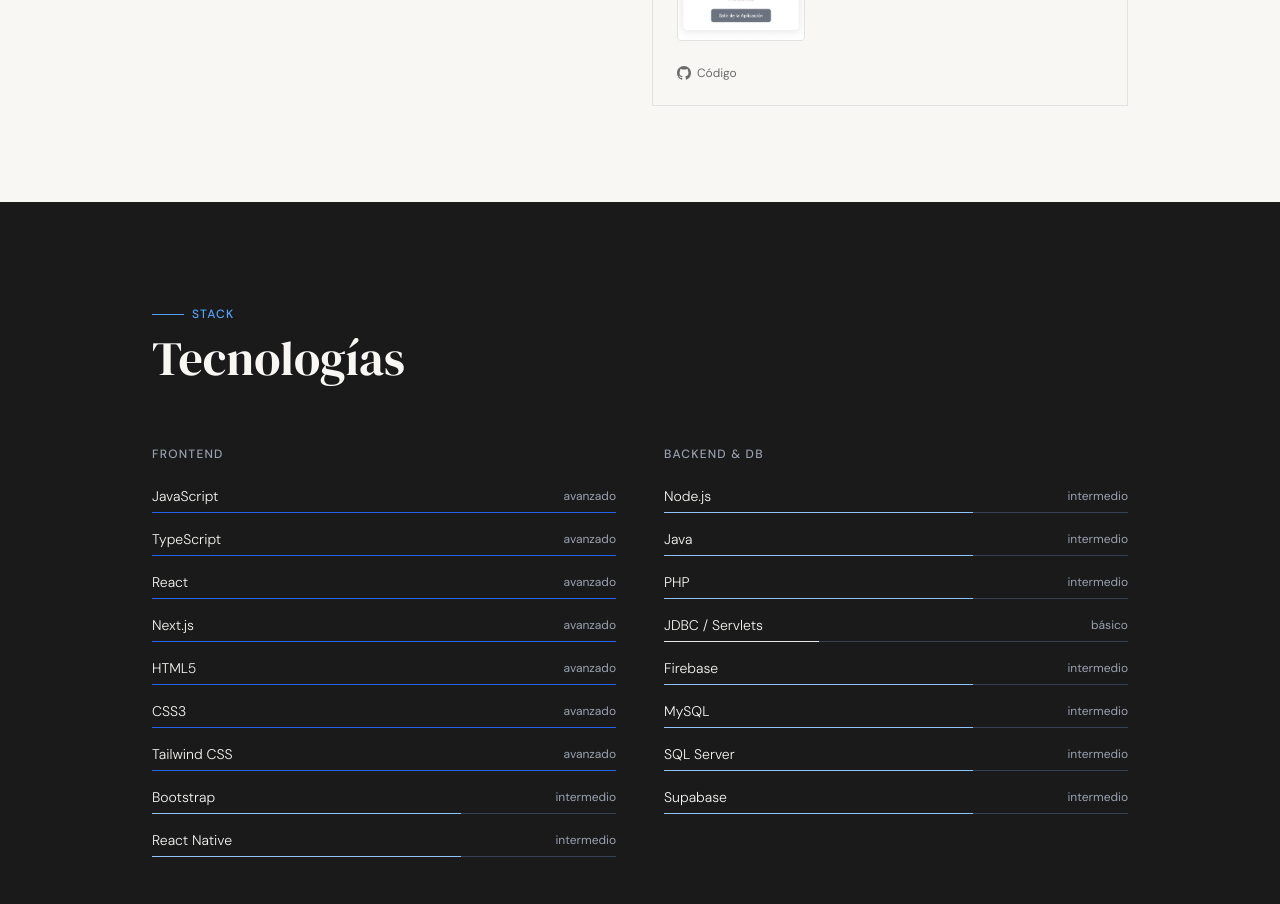
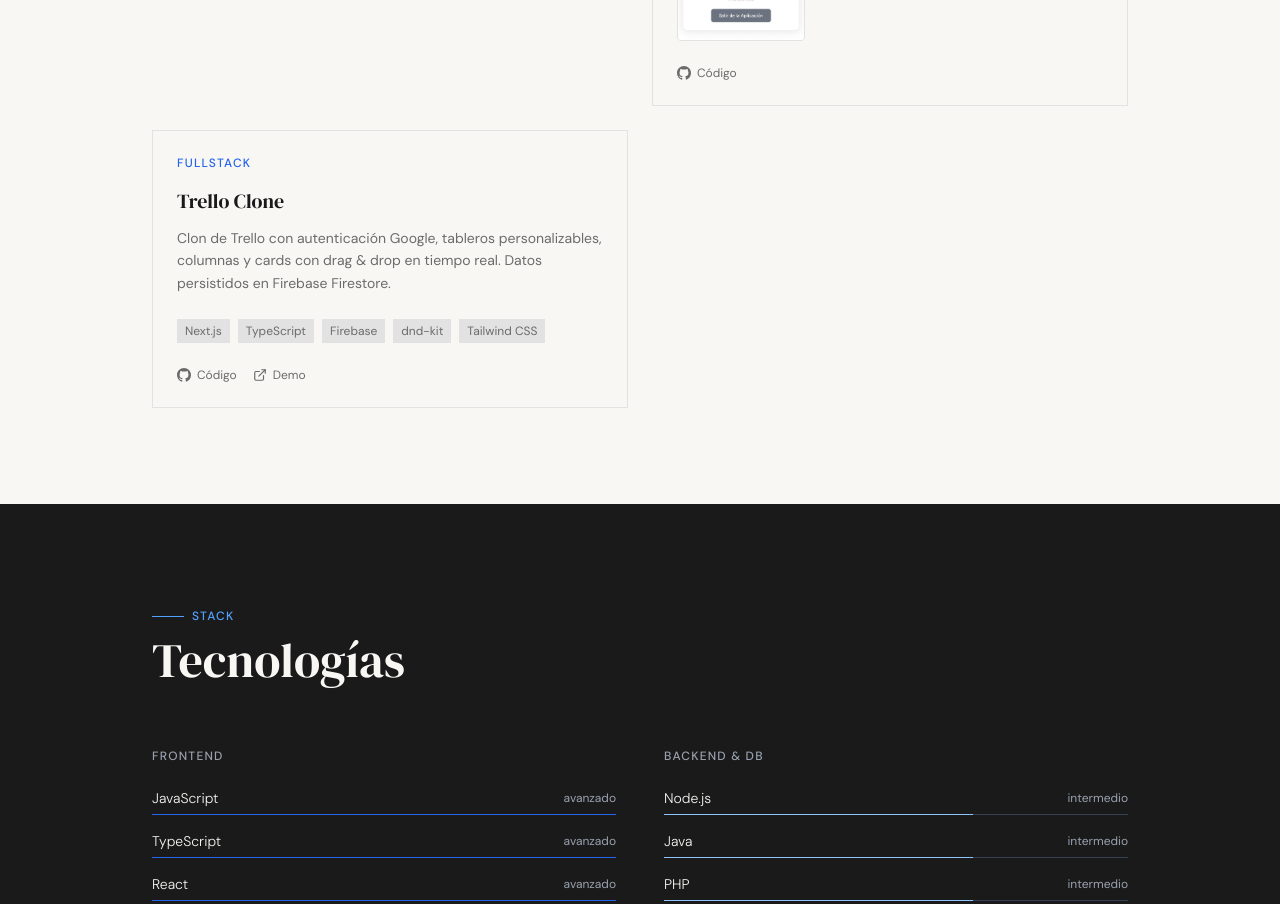
Before and after one commit to emadavinci/portfolio, a Next.js app: page / in a window 1280 px wide. Shown: the part 1500-2404 px from the top of the page. Built offline with nearby package versions, Linux system fonts and the light colour scheme.

Commit message:
agrego trabajo a portfolio pendiente meter feats al mismo

```diff
--- a/src/data/projects.ts
+++ b/src/data/projects.ts
@@ -28,4 +28,14 @@ export const projects: Project[] = [
       "/screenshots/mobile-registro.jpeg",
     ],
   },
+  {
+    id: "3",
+    title: "Trello Clone",
+    description:
+      "Clon de Trello con autenticación Google, tableros personalizables, columnas y cards con drag & drop en tiempo real. Datos persistidos en Firebase Firestore.",
+    tags: ["Next.js", "TypeScript", "Firebase", "dnd-kit", "Tailwind CSS"],
+    githubUrl: "https://github.com/emadavinci/trello-clone",
+    liveUrl: "https://trello-para-portfolio.vercel.app",
+    type: "fullstack",
+  },
 ];
```
